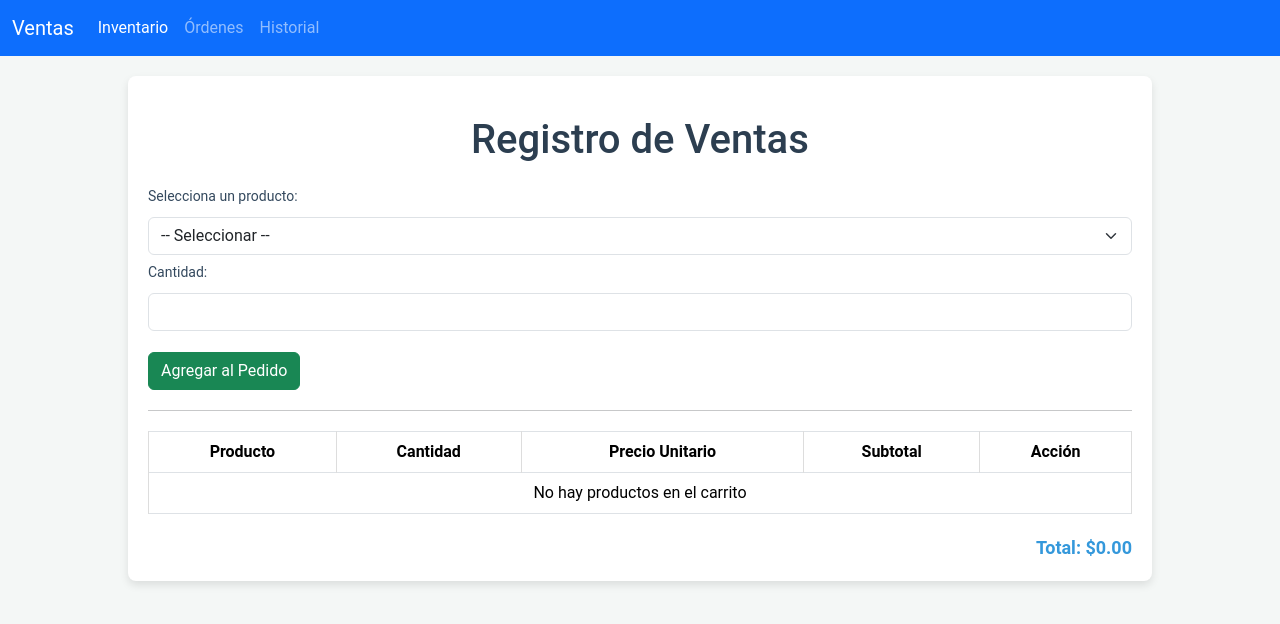
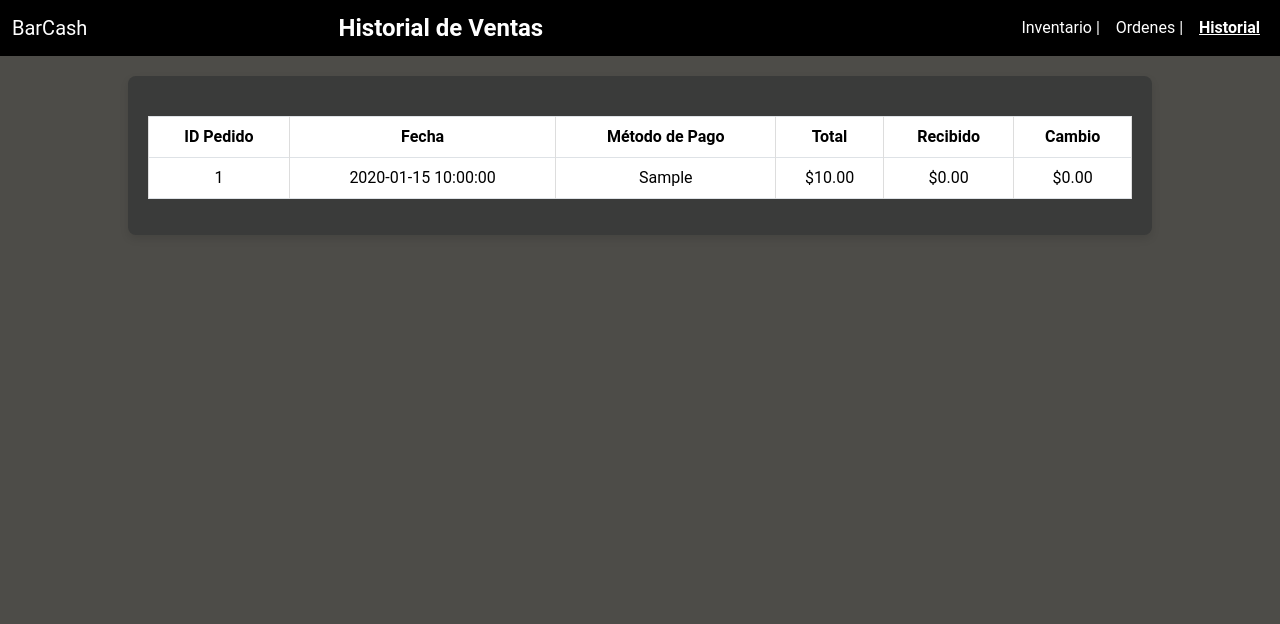
Before and after one commit to louisy03/BarCash, a PHP site: page /records.php in a window 1280 px wide. Shown: the top 624 px of the page. Run offline with PHP 8.4, Linux system fonts and the light colour scheme; tables that the repository leaves empty or names only in its code hold one stand-in row (values such as "Sample post"); data that the repository does not hold is empty.

Commit message:
Update Historial
a

```diff
--- a/records.php
+++ b/records.php
@@ -2,34 +2,42 @@
 session_start();
 include 'db/connection.php';
 
-
-$query = "SELECT * FROM producto";
+// Consulta para obtener los datos de la tabla "pedido"
+$query = "
+    SELECT
+        ID_Pedido,
+        Fecha,
+        Metodo_Pago,
+        Total,
+        Recibido,
+        Cambio
+    FROM pedido
+    ORDER BY Fecha DESC
+";
 $result = $conection->query($query);
 
-
-$total = 0;
 ?>
 <!DOCTYPE html>
 <html lang="es">
 <head>
     <meta charset="UTF-8">
     <meta name="viewport" content="width=device-width, initial-scale=1.0">
-    <title>Registro de Ventas</title>
+    <title>BarCash - Historial de Ventas</title>
 
-
+    <!-- Bootstrap CSS -->
     <link href="https://cdn.jsdelivr.net/npm/bootstrap@5.3.1/dist/css/bootstrap.min.css" rel="stylesheet">
 
     <style>
         body {
             font-family: 'Roboto', sans-serif;
-            background-color: #f4f7f6;
+            background-color: rgba(77, 76, 72, 255);
             margin: 0;
             padding: 0;
         }
 
         h1 {
             text-align: center;
-            color: #2c3e50;
+            color: black;
             margin: 20px 0;
         }
 
@@ -37,48 +45,17 @@ $total = 0;
             width: 80%;
             margin: 0 auto;
             padding: 20px;
-            background-color: #fff;
+            background-color: rgba(58, 59, 58, 1);
+            color: white;
             border-radius: 8px;
             box-shadow: 0 4px 8px rgba(0, 0, 0, 0.1);
-        }
-
-        form {
-            display: flex;
-            flex-direction: column;
-            margin-bottom: 20px;
-        }
-
-        label {
-            font-size: 14px;
-            color: #34495e;
-            margin-bottom: 5px;
-        }
-
-        select, input {
-            padding: 10px;
-            margin: 5px 0;
-            border: 1px solid #ccc;
-            border-radius: 4px;
-        }
-
-        button {
-            padding: 10px 15px;
-            background-color: #3498db;
-            color: white;
-            border: none;
-            border-radius: 4px;
-            cursor: pointer;
-            transition: background-color 0.3s;
-        }
-
-        button:hover {
-            background-color: #2980b9;
         }
 
         table {
             width: 100%;
             border-collapse: collapse;
             margin-top: 20px;
+            color: black;
         }
 
         th, td {
@@ -96,166 +73,98 @@ $total = 0;
             background-color: #f9f9f9;
         }
 
-        .total {
-            font-weight: bold;
-            font-size: 18px;
-            text-align: right;
-        }
-
-        .footer {
-            margin-top: 20px;
-            text-align: right;
-            font-weight: bold;
-            font-size: 18px;
-            color: #3498db;
+        .navbar {
+            margin-bottom: 20px;
         }
 
         .navbar {
-            margin-bottom: 20px;
+            background-color: black !important;
+        }
+
+        .navbar .navbar-brand,
+        .navbar .nav-link {
+            color: white !important;
+        }
+
+        .navbar .nav-link.active {
+            font-weight: bold;
+            text-decoration: underline;
         }
     </style>
 </head>
 <body>
+    <!-- Navbar -->
+    <nav class="navbar navbar-expand-lg navbar-dark bg-dark">
+    <div class="container-fluid">
+        <!-- "BarCash" a la izquierda -->
+        <a class="navbar-brand" href="#">BarCash</a>
 
-
-    <nav class="navbar navbar-expand-lg navbar-dark bg-primary">
-        <div class="container-fluid">
-            <a class="navbar-brand" href="#">Ventas</a>
+        <!-- Botón colapsable para dispositivos pequeños -->
         <button class="navbar-toggler" type="button" data-bs-toggle="collapse" data-bs-target="#navbarNav" aria-controls="navbarNav" aria-expanded="false" aria-label="Toggle navigation">
             <span class="navbar-toggler-icon"></span>
         </button>
+
         <div class="collapse navbar-collapse" id="navbarNav">
-                <ul class="navbar-nav">
+            <!-- Texto centrado: "HISTORIAL" -->
+            <div class="mx-auto text-center">
+                <span class="navbar-text text-white fw-bold fs-4">Historial de Ventas</span>
+            </div>
+
+            <!-- Elementos alineados a la derecha -->
+            <ul class="navbar-nav ms-auto">
                 <li class="nav-item">
-                        <a class="nav-link active" href="inventory.php">Inventario</a>
+                    <a class="nav-link" href="inventory.php">Inventario  |</a>
                 </li>
                 <li class="nav-item">
-                        <a class="nav-link" href="orders.php">Órdenes</a>
+                    <a class="nav-link" href="orders.php">Ordenes  |</a>
                 </li>
                 <li class="nav-item">
-                        <a class="nav-link" href="records.php">Historial</a>
+                    <a class="nav-link active" href="records.php">Historial</a>
                 </li>
             </ul>
         </div>
     </div>
 </nav>
 
+
     <div class="container">
-        <h1>Registro de Ventas</h1>
 
-
-        <form method="POST" action="orders.php">
-            <div>
-                <label for="producto">Selecciona un producto:</label>
-                <select name="producto" id="producto" class="form-select" required>
-                    <option value="">-- Seleccionar --</option>
-                    <?php while ($row = $result->fetch_assoc()) { ?>
-                        <option value="<?= $row['ID_Producto'] ?>">
-                            <?= $row['Nombre'] ?> - $<?= number_format($row['Precio'], 2) ?>
-                        </option>
-                    <?php } ?>
-                </select>
-            </div>
-            <div>
-                <label for="cantidad">Cantidad:</label>
-                <input type="number" name="cantidad" id="cantidad" class="form-control" min="1" required>
-            </div>
-            <div>
-                <button type="submit" name="agregar" class="btn btn-success mt-3">Agregar al Pedido</button>
-            </div>
-        </form>
-
-        <hr>
-
-
+        <!-- Tabla de Historial -->
         <table class="table table-bordered">
             <thead>
                 <tr>
-                    <th>Producto</th>
-                    <th>Cantidad</th>
-                    <th>Precio Unitario</th>
-                    <th>Subtotal</th>
-                    <th>Acción</th>
+                    <th>ID Pedido</th>
+                    <th>Fecha</th>
+                    <th>Método de Pago</th>
+                    <th>Total</th>
+                    <th>Recibido</th>
+                    <th>Cambio</th>
                 </tr>
             </thead>
             <tbody>
                 <?php
-
-                if (!isset($_SESSION['carrito'])) {
-                    $_SESSION['carrito'] = [];
-                }
-
-
-                if (isset($_POST['agregar'])) {
-                    $idProducto = $_POST['producto'];
-                    $cantidad = $_POST['cantidad'];
-
-
-                    $existe = false;
-                    foreach ($_SESSION['carrito'] as &$item) {
-                        if ($item['id'] == $idProducto) {
-                            $item['cantidad'] += $cantidad;
-                            $existe = true;
-                            break;
-                        }
-                    }
-
-
-                    if (!$existe) {
-                        $query = "SELECT * FROM producto WHERE ID_Producto = $idProducto";
-                        $producto = $conection->query($query)->fetch_assoc();
-                        $_SESSION['carrito'][] = [
-                            'id' => $producto['ID_Producto'],
-                            'nombre' => $producto['Nombre'],
-                            'precio' => $producto['Precio'],
-                            'cantidad' => $cantidad
-                        ];
-                    }
-                }
-
-
-                if (!empty($_SESSION['carrito'])) {
-                    foreach ($_SESSION['carrito'] as $index => $item) {
-                        $subtotal = $item['precio'] * $item['cantidad'];
-                        $total += $subtotal;
-                        echo "<tr>
-                            <td>{$item['nombre']}</td>
-                            <td>{$item['cantidad']}</td>
-                            <td>$" . number_format($item['precio'], 2) . "</td>
-                            <td>$" . number_format($subtotal, 2) . "</td>
-                            <td>
-                                <form method='POST' action='orders.php'>
-                                    <input type='hidden' name='indice' value='{$index}'>
-                                    <button type='submit' name='eliminar' class='btn btn-danger'>Eliminar</button>
-                                </form>
-                            </td>
-                        </tr>";
+                if ($result->num_rows > 0) {
+                    while ($row = $result->fetch_assoc()) {
+                        echo "
+                            <tr>
+                                <td>{$row['ID_Pedido']}</td>
+                                <td>{$row['Fecha']}</td>
+                                <td>{$row['Metodo_Pago']}</td>
+                                <td>$" . number_format($row['Total'], 2) . "</td>
+                                <td>$" . number_format($row['Recibido'], 2) . "</td>
+                                <td>$" . number_format($row['Cambio'], 2) . "</td>
+                            </tr>
+                        ";
                     }
                 } else {
-                    echo "<tr><td colspan='5'>No hay productos en el carrito</td></tr>";
+                    echo "<tr><td colspan='6'>No hay registros de ventas.</td></tr>";
                 }
                 ?>
             </tbody>
         </table>
-
-        <div class="footer">
-            <span>Total: $<?= number_format($total, 2) ?></span>
     </div>
 
-        <?php
-
-        if (isset($_POST['eliminar'])) {
-            $indice = $_POST['indice'];
-            unset($_SESSION['carrito'][$indice]);
-
-            $_SESSION['carrito'] = array_values($_SESSION['carrito']);
-            header('Location: orders.php');
-            exit();
-        }
-        ?>
-    </div>
-
-
+    <!-- Bootstrap JS -->
     <script src="https://cdn.jsdelivr.net/npm/bootstrap@5.3.1/dist/js/bootstrap.bundle.min.js"></script>
 </body>
 </html>
```
Lines whose indentation alone changed are shown as unchanged.
